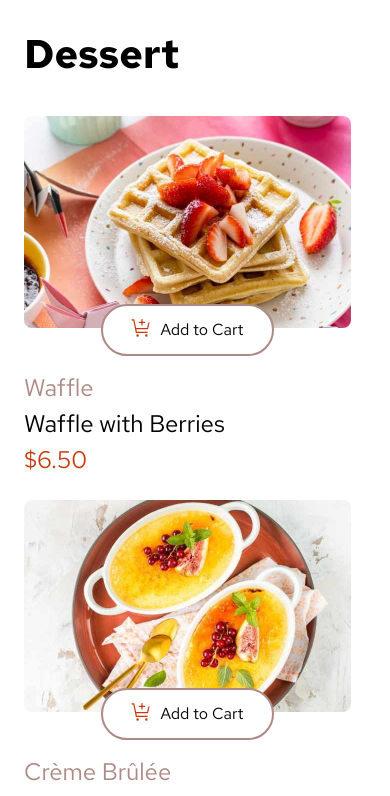
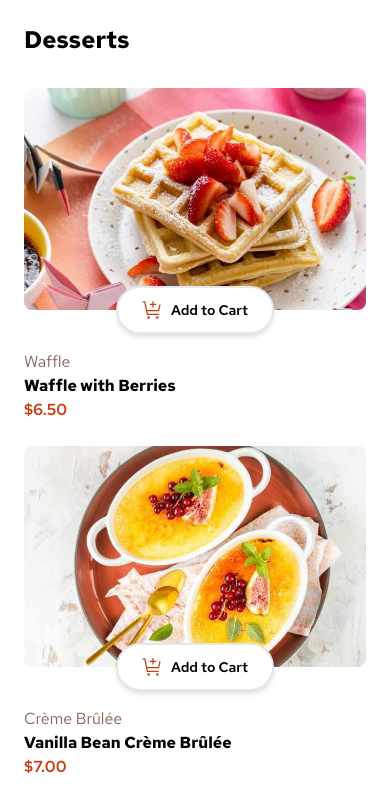
Before and after one commit to steamnp/bfs56, a React (Vite) app: page / in a window 390 px wide. Shown: the top 796 px of the page. Built offline with nearby package versions, Linux system fonts and the light colour scheme.

Commit message:
Made the page responsive

```diff
--- a/src/components/itemCard.jsx
+++ /dev/null
@@ -1,31 +0,0 @@
-function ItemCard({ product, index }) {
-  const { name, image, price, category } = product;
-  return (
-    <div>
-      <img
-        src={image.mobile}
-        alt="Dessert"
-        className="w-[327px] h-[212px] rounded-lg"
-      />
-      <div className="flex justify-center items-center -mt-6 mb-[16px]">
-        <button className="flex rounded-full  py-3 px-7 mr-12 border-2 border-redFont bg-white hover:text-redText hover:border-redText cursor-pointer">
-          <img
-            src="../../assets/images/icon-add-to-cart.svg"
-            alt="Cart"
-            className="mr-2"
-          />
-          Add to Cart
-        </button>
-      </div>
-      <div>
-        <h1 className="text-redFont text-2xl pb-[4px]">{category}</h1>
-        <h1 className="text-2xl pb-[4px]">{name}</h1>
-        <h1 className="text-redText  text-2xl mb-[24px]">
-          ${price.toFixed(2)}
-        </h1>
-      </div>
-    </div>
-  );
-}
-
-export default ItemCard;
--- /dev/null
+++ b/src/components/items.jsx
@@ -0,0 +1,33 @@
+function Items({ product }) {
+  const { image, name, category, price } = product;
+  const { thumbnail, mobile, tablet, desktop } = image;
+  return (
+    <div className="flex flex-col mb-6 ">
+      <div className="relative">
+        <picture>
+          <source media="(min-width: 768px)" srcSet={desktop} />
+          <source media="(min-width: 640px)" srcSet={tablet} />
+          <img className="rounded-lg w-full" src={mobile} alt={name} />
+        </picture>
+        <button className="absolute bottom-0 left-1/2 transform -translate-x-1/2 translate-y-1/2 flex py-3 px-6 border-2 rounded-full bg-white shadow-md">
+          <img
+            src="../../public/assets/images/icon-add-to-cart.svg"
+            alt="cart"
+          />
+          <span className="font-semibold text-sm pl-2 hover:text-redText ">
+            Add to Cart
+          </span>
+        </button>
+      </div>
+      <div className="mt-10">
+        <h1 className="text-categoryColor">{category}</h1>
+        <p className="font-bold">{name}</p>
+        <p className="text-base font-semibold text-redText">
+          ${price.toFixed(2)}
+        </p>
+      </div>
+    </div>
+  );
+}
+
+export default Items;
--- /dev/null
+++ b/src/components/list-item.jsx
@@ -0,0 +1,14 @@
+import data from "../../data.json";
+import Items from "./items";
+
+function ListItem() {
+  return (
+    <>
+      {data.map((product, index) => (
+        <Items product={product} key={index} />
+      ))}
+    </>
+  );
+}
+
+export default ListItem;
--- a/src/pages/home.jsx
+++ b/src/pages/home.jsx
@@ -1,16 +1,13 @@
-import React from "react";
-import ItemCard from "../components/itemCard";
-import productData from "../../data.json";
+import ListItem from "../components/list-item";
 
 function Home() {
-  console.log(React);
   return (
-    <div className="m-6 w-[375px]">
-      <h1 className="text-[40px] font-bold mb-[32px]">Dessert</h1>
-      {productData.map((product, index) => (
-        <ItemCard key={index} product={product} />
-      ))}
-    </div>
+    <>
+      <main className="m-6 sm:m-10 md:mx-28 md:my-22">
+        <h1 className="text-2xl font-bold mb-8">Desserts</h1>
+        <ListItem />
+      </main>
+    </>
   );
 }
 
--- a/tailwind.config.js
+++ b/tailwind.config.js
@@ -6,7 +6,8 @@ module.exports = {
     extend: {
       colors: {
         redText: "#C73B0F",
-        redFont: "#AD8A85",
+        buttonBorderColor: "#AD8A85",
+        categoryColor: "#87635A",
       },
     },
   },
```
